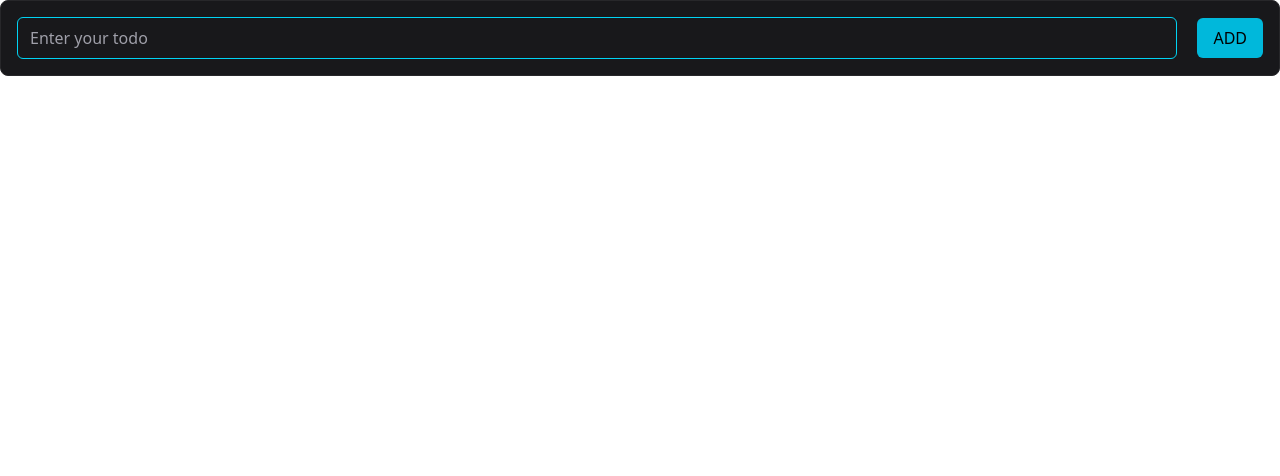
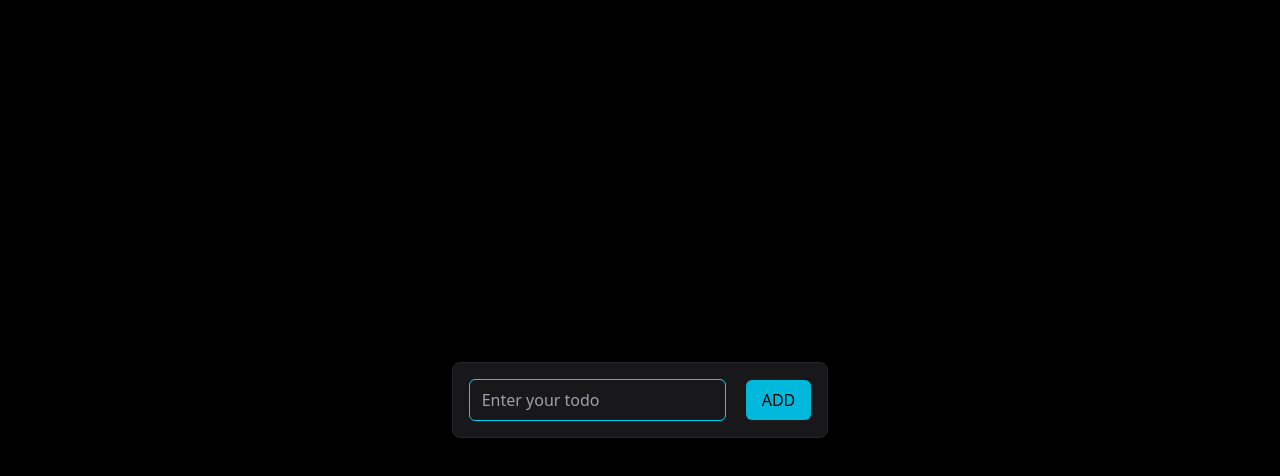
Before and after one commit to Rashid-Narikkodan/React_ToDo, a React (Vite) app: page / in a window 1280 px wide. Shown: the top 476 px of the page. Built offline with nearby package versions, Linux system fonts and the light colour scheme.

Commit message:
update-  app.jsx wrapped in main with updated layout

```diff
--- a/src/App.tsx
+++ b/src/App.tsx
@@ -4,9 +4,9 @@
 function App() {
   const { addTodo, deleteTodo, toggleTodo, todos }=useTodos()
   return (
-    <div>
+    <main className="bg-black min-h-screen flex items-center justify-center">
         <TodoForm addTodo={addTodo}/>
-    </div>
+    </main>
   )
 }
 
```
